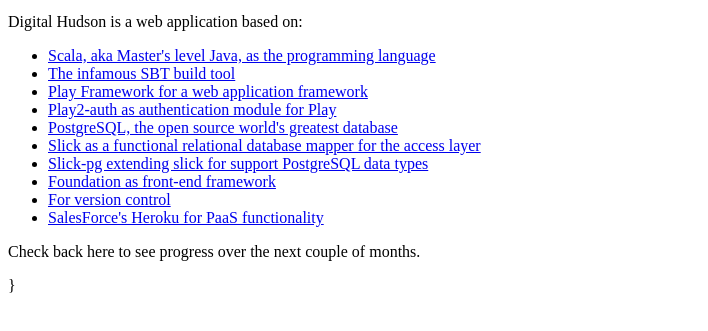
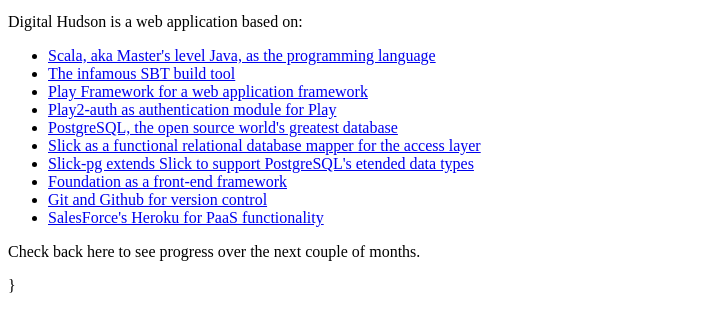
Before and after one commit to digitalhudson/dhdev, a plain HTML site: page app/views/index.scala.html in a window 1280 px wide. Shown: the part 195-526 px from the top of the page, without its empty margins (0-708 px from the left). Drawn offline with Linux system fonts and the light colour scheme.

Commit message:
Typos on home page and such

```diff
--- a/app/views/index.scala.html
+++ b/app/views/index.scala.html
@@ -27,9 +27,9 @@
                 <li><a href="http://www.postgresql.org">PostgreSQL, the open source world's greatest database</a></li>
                 <li><a href="http://slick.lightbend.com">Slick as a functional relational database mapper for the access layer</a></li>
                 <li><a href="https://github.com/tminglei/slick-pg">
-                    Slick-pg extending slick for support PostgreSQL data types</a></li>
-                <li><a href="http://foundation.zurb.com/">Foundation as front-end framework</a></li>
-                <li><a href="http://github.com/">For version control</a></li>
+                    Slick-pg extends Slick to support PostgreSQL's etended data types</a></li>
+                <li><a href="http://foundation.zurb.com/">Foundation as a front-end framework</a></li>
+                <li><a href="http://github.com/">Git and Github for version control</a></li>
                 <li><a href="http://heroku.com/">SalesForce's Heroku for PaaS functionality</a></li>
             </ul>
             <p>
```
